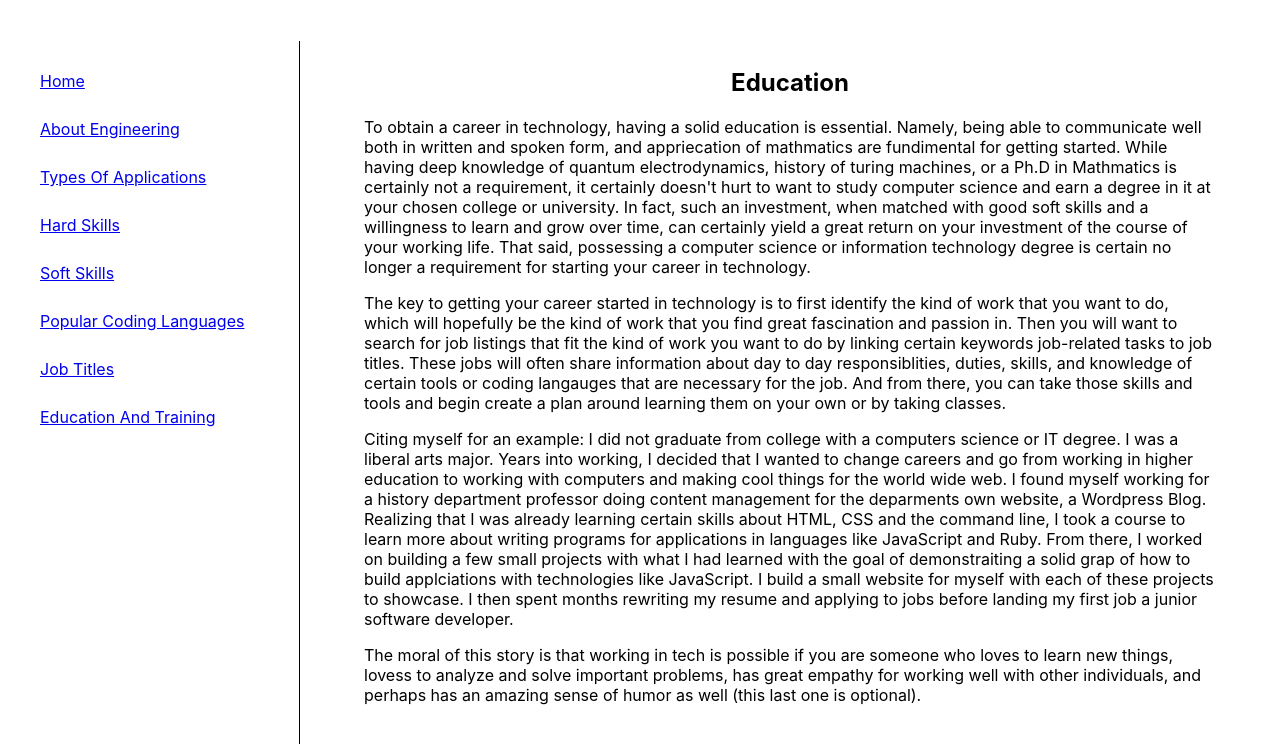
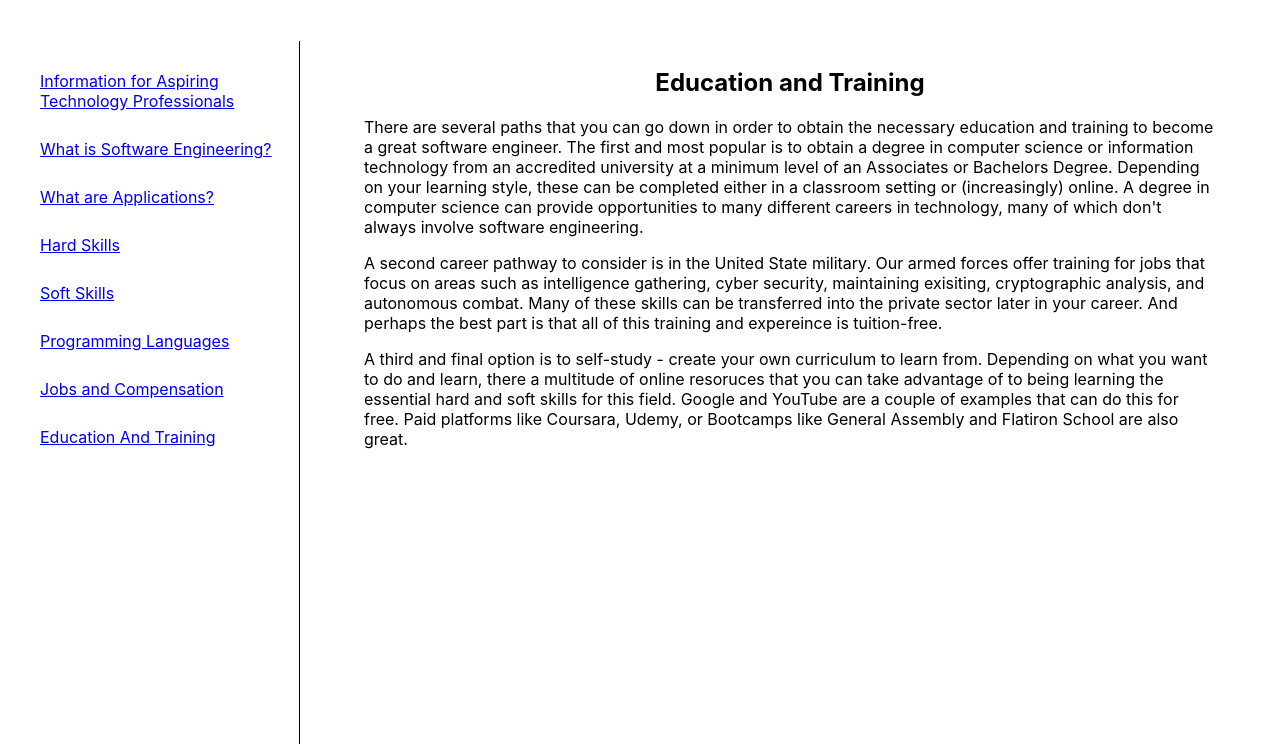
Before and after one commit to mvaden/career_day_mths, a Next.js app: page /education in a window 1280 px wide. Shown: the top 744 px of the page. Built offline with nearby package versions, Linux system fonts and the light colour scheme.

Commit message:
Fix a bunch to typos; remove unused files.

```diff
--- a/components/NavLinks.js
+++ b/components/NavLinks.js
@@ -5,7 +5,6 @@ import Education from '../pages/education';
 import HardSkills from '../pages/hard-skills';
 import Jobs from '../pages/jobs';
 import Languages from '../pages/languages';
-import Purpose from '../pages/purpose';
 import SoftSkills from '../pages/soft-skills';
 import TypeApps from '../pages/type-apps';
 
@@ -17,17 +16,17 @@ function NavLinks() {
          <ul className={styles.ul}>
             <li className={styles.li}>
                <Link href="/">
-                  Home
+                  Information for Aspiring Technology Professionals
                </Link>
             </li>
             <li className={styles.li}>
                <Link href="/about">
-                  About Engineering
+                  What is Software Engineering?
                </Link>
             </li>
             <li className={styles.li}>
                <Link href="/type-apps">
-                  Types Of Applications
+                  What are Applications?
                </Link>
             </li>
             {/* <li className={styles.li}>
@@ -47,12 +46,12 @@ function NavLinks() {
             </li>
             <li className={styles.li}>
                <Link href="/languages">
-                  Popular Coding Languages
+                  Programming Languages
                </Link>
             </li>
             <li className={styles.li}>
                <Link href="/jobs">
-                  Job Titles
+                  Jobs and Compensation
                </Link>
             </li>
             <li className={styles.li}>
--- a/pages/about.js
+++ b/pages/about.js
@@ -5,8 +5,8 @@ const About = () => {
    return (
       <div>
          <h2 className={styles.h2}>What is Software Engineering?</h2>
-         <p>Software engineering is the systematic approach to doing software development. Software engineers, sometimes called software developers, create software for computers and applications that run on different kinds of computers.</p>
-         <p>The engineering and development of software is critical to modern society as more and more institutions and daily tasks rely on computers. These can range (and also extend beyond) from banking, education, security, military, government, infrastructure, commerce, scientific discovery, transporation, healthcare, recreation, and more.</p>
+         <p>Software engineering is the systematic approach to performing software development. Software engineers, sometimes called software developers, create software for computers and applications that run on different kinds of computers.</p>
+         <p>The role of software engineering and development plays an important role to modern society because more and more institutions and daily tasks rely on computers. These can range (and also extend beyond) from banking, education, security, military, government, infrastructure, commerce, scientific discovery, transportation, healthcare, recreation, and more.</p>
       </div>
    )
 }
--- a/pages/education.js
+++ b/pages/education.js
@@ -4,11 +4,13 @@ import styles from '../styles/Home.module.css';
 const Education = () => {
    return (
       <div>
-         <h2 className={styles.h2}>Education</h2>
-         <p>To obtain a career in technology, having a solid education is essential. Namely, being able to communicate well both in written and spoken form, and appriecation of mathmatics are fundimental for getting started. While having deep knowledge of quantum electrodynamics, history of turing machines, or a Ph.D in Mathmatics is certainly not a requirement, it certainly doesn't hurt to want to study computer science and earn a degree in it at your chosen college or university. In fact, such an investment, when matched with good soft skills and a willingness to learn and grow over time, can certainly yield a great return on your investment of the course of your working life. That said, possessing a computer science or information technology degree is certain no longer a requirement for starting your career in technology.</p>
-         <p>The key to getting your career started in technology is to first identify the kind of work that you want to do, which will hopefully be the kind of work that you find great fascination and passion in. Then you will want to search for job listings that fit the kind of work you want to do by linking certain keywords job-related tasks to job titles. These jobs will often share information about day to day responsiblities, duties, skills, and knowledge of certain tools or coding langauges that are necessary for the job. And from there, you can take those skills and tools and begin create a plan around learning them on your own or by taking classes.</p>
-         <p>Citing myself for an example: I did not graduate from college with a computers science or IT degree. I was a liberal arts major. Years into working, I decided that I wanted to change careers and go from working in higher education to working with computers and making cool things for the world wide web. I found myself working for a history department professor doing content management for the deparments own website, a Wordpress Blog. Realizing that I was already learning certain skills about HTML, CSS and the command line, I took a course to learn more about writing programs for applications in languages like JavaScript and Ruby. From there, I worked on building a few small projects with what I had learned with the goal of demonstraiting a solid grap of how to build applciations with technologies like JavaScript. I build a small website for myself with each of these projects to showcase. I then spent months rewriting my resume and applying to jobs before landing my first job a junior software developer.</p>
-         <p>The moral of this story is that working in tech is possible if you are someone who loves to learn new things, lovess to analyze and solve important problems, has great empathy for working well with other individuals, and perhaps has an amazing sense of humor as well (this last one is optional).</p>
+         <h2 className={styles.h2}>Education and Training</h2>
+         <p>There are several paths that you can go down in order to obtain the necessary education and training to become a great software engineer. The first and most popular is to obtain a degree in computer science or information technology from an accredited university at a minimum level of an Associates or Bachelors Degree. Depending on your learning style, these can be completed either in a classroom setting or (increasingly) online. A degree in computer science can provide opportunities to many different careers in technology, many of which don't always involve software engineering.</p>
+         <p>A second career pathway to consider is in the United State{" "}
+            <a href="https://www.goarmy.com/careers-and-jobs/career-match/signal-intelligence/languages-code.html"></a>{" "}
+         military. Our armed forces offer training for jobs that focus on areas such as intelligence gathering, cyber security, maintaining exisiting, cryptographic analysis, and autonomous combat. Many of these skills can be transferred into the private sector later in your career. And perhaps the best part is that all of this training and expereince is tuition-free.
+         </p>
+         <p>A third and final option is to self-study - create your own curriculum to learn from. Depending on what you want to do and learn, there a multitude of online resoruces that you can take advantage of to being learning the essential hard and soft skills for this field. Google and YouTube are a couple of examples that can do this for free. Paid platforms like Coursara, Udemy, or Bootcamps like General Assembly and Flatiron School are also great.</p>
       </div>
    )
 }
--- a/pages/jobs.js
+++ b/pages/jobs.js
@@ -4,14 +4,14 @@ import styles from '../styles/Home.module.css';
 const Jobs = () => {
    return (
       <div>
-         <h2 className={styles.h2}>Jobs amd Compensation</h2>
-         <p>One of the more positive reasons to consider a career in technology are in the growing number of employment opportunities will will be in the job market for years to come. For jobs involving computer and information technology occupations, the{" "}
+         <h2 className={styles.h2}>Jobs and Compensation</h2>
+         <p>One of the more attractive reasons to consider a career in technology is the growing number of employment opportunities will be in the job market for years to come. For jobs involving computer and information technology occupations, the{" "}
             <a href="https://www.bls.gov/ooh/computer-and-information-technology/home.htm">
-               Bureau of Labor Statisitics
+               Bureau of Labor Statistics
             </a>{" "}
-             (or BLS) projects projects that the number of these occupations will grow 15%, or by about 682,800 jobs, between 2021 and 2031. This is much faster than the average for all other occupations.</p>
-         <p>Another good reason to consider a career in the technology sector is compensation. As of May 2021, the annual median wage for this work sector was $97,430, which was higher than the median annual wage for all occupations of $45,760 for the United States.</p>
-         <p>Below are a list of some occupations or job titles that make up this career field. Many of these names will be used interchangably. This list is not exhaustive:</p>
+             (or BLS) projects that the number of these occupations will grow 15%, or by about 682,800 jobs, between 2021 and 2031. This is much faster than the average for all other occupations.</p>
+         <p>Another good reason to consider a career in the technology sector is compensation. As of May 2021, the annual median wage for this work sector was $97,430, which was higher than the median annual wage for all occupations of $45,760.</p>
+         <p>Below is a list of some occupations or job titles that make up this career field. Many of these names will be used interchangeably. This list is not exhaustive:</p>
          <ul>
             <li>Research or Data Scientist</li>
             <li>Network Engineer or Architect</li>
@@ -21,7 +21,7 @@ const Jobs = () => {
             <li>Software Developer or Engineer</li>
             <li>Quality Assurance Engineer or Software Tester</li>
             <li>Web Developer</li>
-            <li>User Expereince or Interface Designer</li>
+            <li>User Experience or Interface Designer</li>
             <li>Front End Developer or Engineer</li>
             <li>Backend Developer or Engineer</li>
             <li>Full-Stack Developer or Engineer</li>
--- a/pages/languages.js
+++ b/pages/languages.js
@@ -5,8 +5,8 @@ const Languages = () => {
    return (
       <div>
          <h2 className={styles.h2}>Programming Languages</h2>
-         <p>Although knowing how to write code is not going to be essential for every job in technology, having individuals who possess many of the hard skills of coding (writing, understanding, designing) is a fundimental necessity for any organization or project that relies of having the best products and services available in the open market. Which is to say that having a solid understanding of certain programming langauges is necessary. What is also great about learning to code is that there are lots of langauges to pick from. You can pick your desired language to code in based on what kinds of projects and tools you wish to build or interface with.</p>
-         <p>You can think of coding langauges as cookware in your kitchen or tools in a toolbox. Some will only be used for certain specific tasks, while others enjoy broader utility and popularity. If you enjoy working with large sets of data for scientific purposes, you might go with Python or R. If you're a web developer or designer, you'll certainly be using JavaScript, CSS (Cascading Stylesheets), HTML (Hypertext Markup Language), and possibly some SQL (Structured Query Langauge). Want to build a video game for XBox 360? You'll likely be using C, C++ (C Plus Plus), or C# (C Sharp). Want to build an app for your business that lives in the app store? You've got Swift and Kotlin for that (JavaScript can work here as well). Have no idea where to begin? Java can be a good place to start.</p>
+         <p>Although knowing how to write code is not going to be essential for every job in technology, having individuals who possess many of the hard skills of coding (writing, understanding, designing) is a fundamental necessity for any organization or project that relies on having the best products and services available in the open market. Therefore, having a solid understanding of certain programming languages is necessary. What is also great about learning to code is that there are lots of languages to pick from. You can pick your desired language to code in based on what kinds of projects and tools you wish to build or interface with.</p>
+         <p>You can think of coding languages as cookware in your kitchen or tools in a toolbox. Some will only be used for certain specific tasks, while others enjoy broader utility and popularity. If you enjoy working with large sets of data for scientific purposes, you might go with Python or R. If you're a web developer or designer, you'll certainly be using JavaScript, CSS (Cascading Stylesheets), HTML (Hypertext Markup Language), and possibly some SQL (Structured Query Language). Want to build a video game for Xbox 360? You'll likely be using C, C++ (C Plus Plus), or C# (C Sharp). Want to build an app for your business that lives in the app store? You've got Swift and Kotlin for that (JavaScript can work here as well). Have no idea where to begin? Java can be a good place to start.</p>
       </div>
    )
 }
--- a/pages/type-apps.js
+++ b/pages/type-apps.js
@@ -4,16 +4,16 @@ import styles from '../styles/Home.module.css';
 const TypeApps = () => {
    return (
       <div>
-         <h2 className={styles.h2}>What Are Applications?</h2>
+         <h2 className={styles.h2}>What Are Applications</h2>
          <p>
-            An application, or app, in the world technology, is another broad terms that refers to a computer program designed to carry out a sepcific task or set of tasks that have little or nothing to do with the operation of the computer itself. In essence, these are programs that we create for the purpose of performing one or more services for us. Those services could range from using a{" "}
+            An application, or app, refers to a computer program designed to carry out a specific task or set of tasks that have little or nothing to do with the operation of the computer itself. In essence, the role of an application is to perform one or more services for us. Those services could range from using a{" "}
             <a href='https://developer.mozilla.org/en-US/docs/Web/API/WebSockets_API'>
                websocket
             </a>{" "}
                to handle two-way interactive communication (audio, video, or textual data) during a live Zoom conference call on your mobile phone to regulating the schedule of automatically turning lights on and off in a building to conserve power. Applications can be small and large in size - they can contain as many as a hundred lines of code, or trillions.
          </p>
          <p>
-            Below are a list of where applications can be found:
+            Below is a list of where applications can be found:
          </p>
          <ul>
             <li>Video Games</li>
```
Also changed, not shown: pages/hard-skills.js (+5 -5 lines), pages/purpose.js (deleted, +0 -12 lines).
